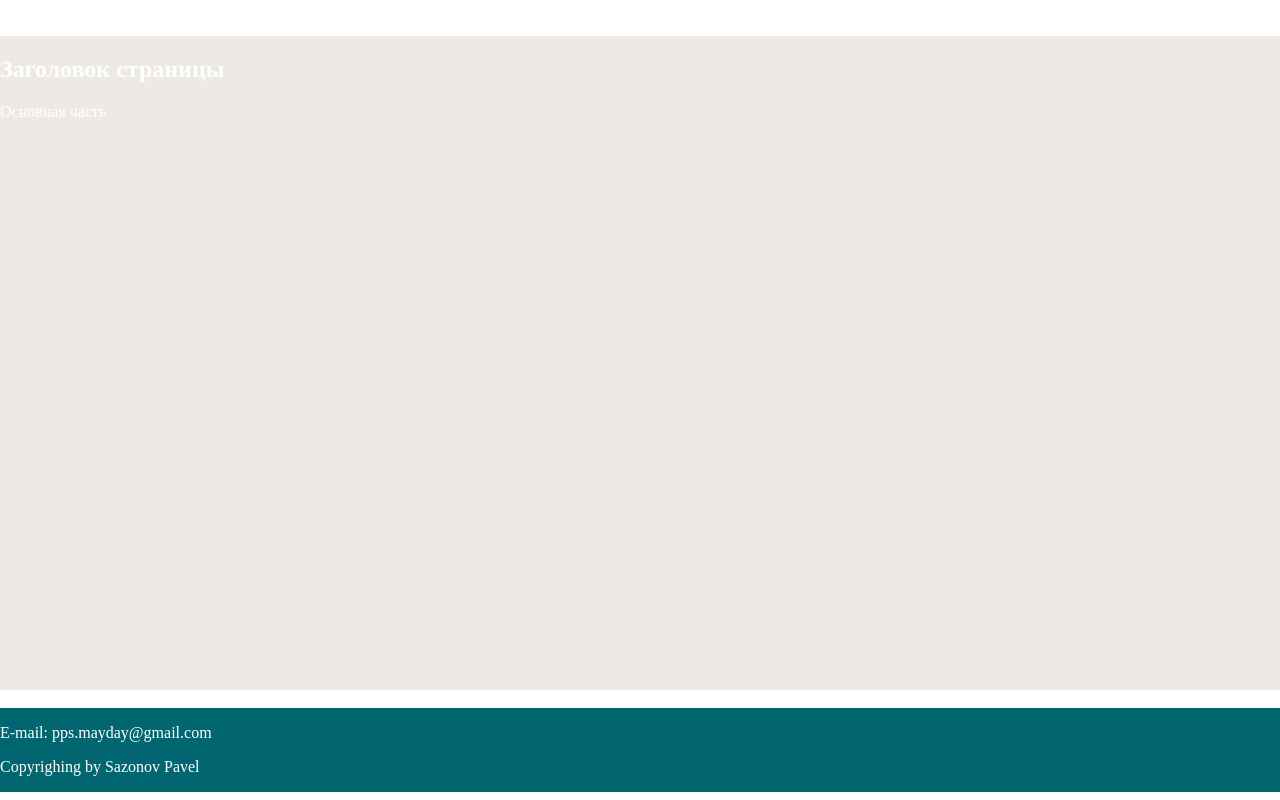
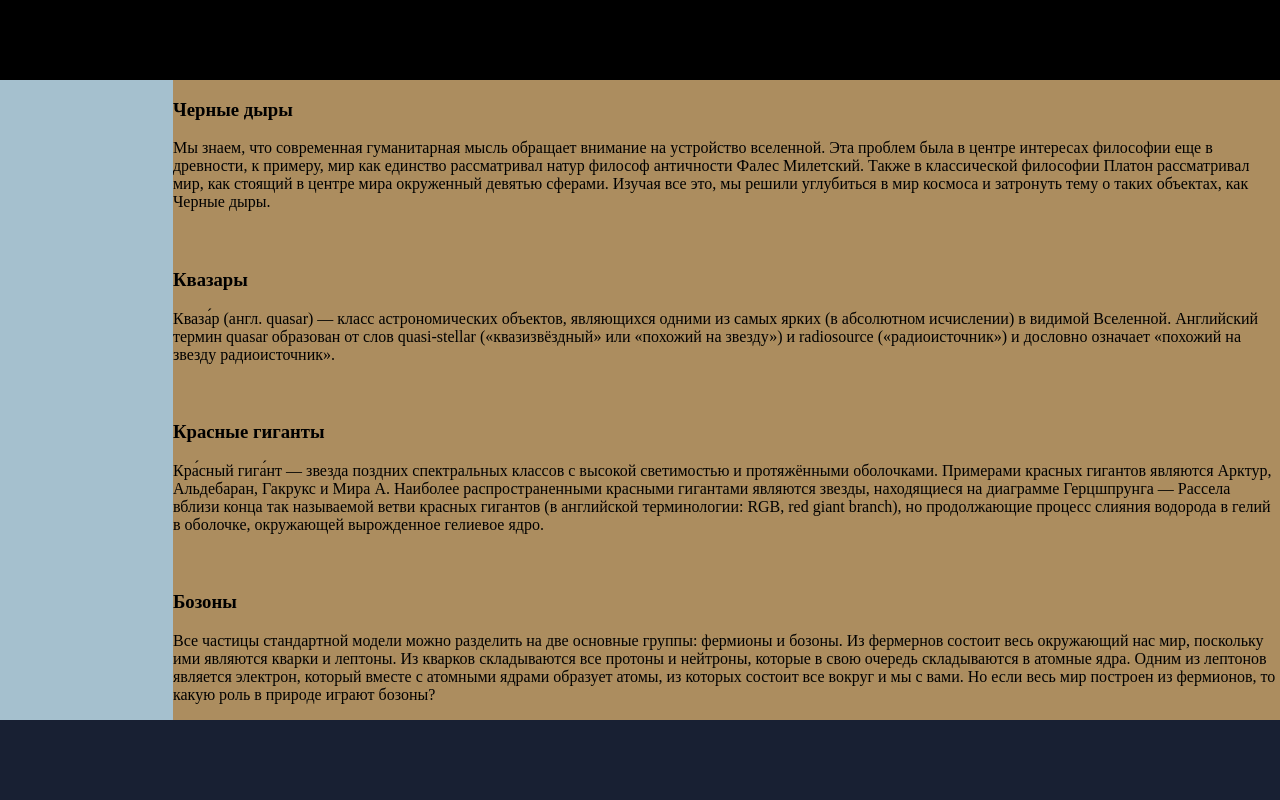
Before and after one commit to oneMayday/AI-newspaper, a Django app: page / in a window 1280 px wide. Run offline with Django 4.2, Linux system fonts and the light colour scheme.

Commit message:
Base site design is ready

```diff
--- a/mayday_blog/countries/static/countries/css/styles.css
+++ b/mayday_blog/countries/static/countries/css/styles.css
@@ -1,24 +1,45 @@
-html {
-  height: 100%;
+html, body {
+    height: 100%;
+    margin: 0;
+}
+/* Блок заголовка */
+.header {
+    width: 100%;
+    height: 10%;
+    background: #000000;
+}
+/* Блок меню и контента */
+.menu_and_content {
+    overflow-x:hidden;
+    display: flex;
+    width:100%;
+    height: 80%;
+    background: #c2c1bd;
+}
+.menu_and_content>.menu {
+    display: flex;
+    width:200px;
+    height: 100%;
+    background: #a5c0ce;
 }
 
-body {
-  margin: 0;
-  color: #fff;
-  /* Растягиваем body по высоте html */
-  min-height: 99%;
-  display: grid;
-  grid-template-rows: auto 1fr auto;
+.menu_and_content>.content {
+    display: flex;
+    flex-flow: wrap;
+    align-content: space-between;
+    width:100%;
+    height: 100%;
+    background: #ac8d5f;
 }
 
-header {
-  background: FCE181;
+.blog_record {
+    background: #c2c1bd;
+    height: 20%;
 }
 
-main {
-  background: #EDEAE5;
+/* Блок футера */
+.footer {
+    width: 100%;
+    height: 10%;
+    background: #182033;
 }
-
-footer {
-  background: #026670;
-}
--- a/mayday_blog/countries/templates/countries/index.html
+++ b/mayday_blog/countries/templates/countries/index.html
@@ -2,32 +2,64 @@
 
 <!DOCTYPE HTML>
 <html lang="ru">
-  <head>
+<head>
     <meta charset="UTF-8">
     <title>Mayday_blog</title>
-    <link type="text/css" href="{% static 'countries/css/styles.css' %}" rel="stylesheet" />
-    <meta name="description" content="Описание страницы" />
-  </head>
+    <link type="text/css" href="{% static 'countries/css/styles.css' %}" rel="stylesheet"/>
+    <meta name="description" content="Описание страницы"/>
+</head>
 
-  <body>
-    <header>
-      Шапка
-      <nav>
-        Навигация
-      </nav>
-    </header>
-    <main>
-      <section>
-        <h1>Заголовок страницы</h1>
-        Основная часть
-      </section>
-    </main>
-    <aside>
-      Боковая колонка (сайдбар)
-    </aside>
-    <footer>
-      <p>E-mail: pps.mayday@gmail.com</p>
-      <p class="copyright"> Copyrighing by Sazonov Pavel</p>
-    </footer>
-  </body>
+<body>
+
+<div class="header">
+
+</div>
+
+<div class="menu_and_content">
+    <div class="menu">
+
+    </div>
+
+    <div class="content">
+        <div class="blog_record>">
+            <h3>Черные дыры</h3>
+            <p> Мы знаем, что современная гуманитарная мысль обращает внимание на устройство вселенной. Эта проблем была
+                в центре интересах философии еще в древности, к примеру, мир как единство рассматривал натур философ
+                античности Фалес Милетский. Также в классической философии Платон рассматривал мир, как стоящий в центре
+                мира окруженный девятью сферами. Изучая все это, мы решили углубиться в мир космоса и затронуть тему о
+                таких объектах, как Черные дыры. </p>
+
+        </div>
+        <div class="blog_record>">
+            <h3>Квазары</h3>
+            <p> Кваза́р (англ. quasar) — класс астрономических объектов, являющихся одними из самых ярких (в абсолютном
+                исчислении) в видимой Вселенной. Английский термин quasar образован от слов quasi-stellar
+                («квазизвёздный» или «похожий на звезду») и radiosource («радиоисточник») и дословно означает «похожий
+                на звезду радиоисточник».</p>
+        </div>
+        <div class="blog_record>">
+            <h3>Красные гиганты</h3>
+            <p> Кра́сный гига́нт — звезда поздних спектральных классов с высокой светимостью и протяжёнными оболочками.
+                Примерами красных гигантов являются Арктур, Альдебаран, Гакрукс и Мира A. Наиболее распространенными
+                красными гигантами являются звезды, находящиеся на диаграмме Герцшпрунга — Рассела вблизи конца так
+                называемой ветви красных гигантов (в английской терминологии: RGB, red giant branch), но продолжающие
+                процесс слияния водорода в гелий в оболочке, окружающей вырожденное гелиевое ядро.</p>
+        </div>
+        <div class="blog_record>">
+            <h3>Бозоны</h3>
+            <p> Все частицы стандартной модели можно разделить на две основные группы: фермионы и бозоны. Из фермернов
+                состоит весь окружающий нас мир, поскольку ими являются кварки и лептоны. Из кварков складываются все
+                протоны и нейтроны, которые в свою очередь складываются в атомные ядра. Одним из лептонов является
+                электрон, который вместе с атомными ядрами образует атомы, из которых состоит все вокруг и мы с вами. Но
+                если весь мир построен из фермионов, то какую роль в природе играют бозоны? </p>
+        </div>
+
+    </div>
+</div>
+
+<div class="footer">
+
+</div>
+
+</body>
 </html>
```
